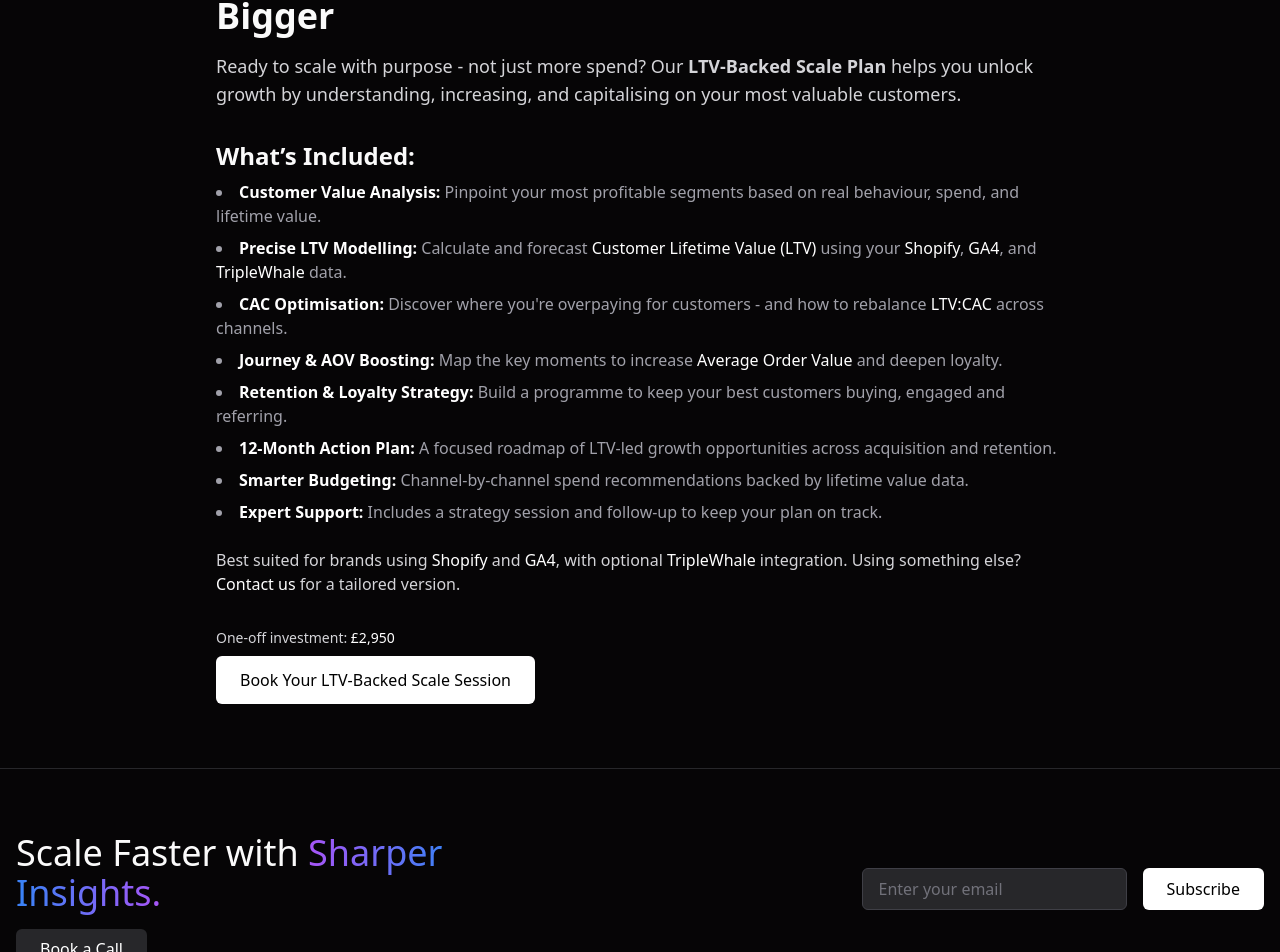
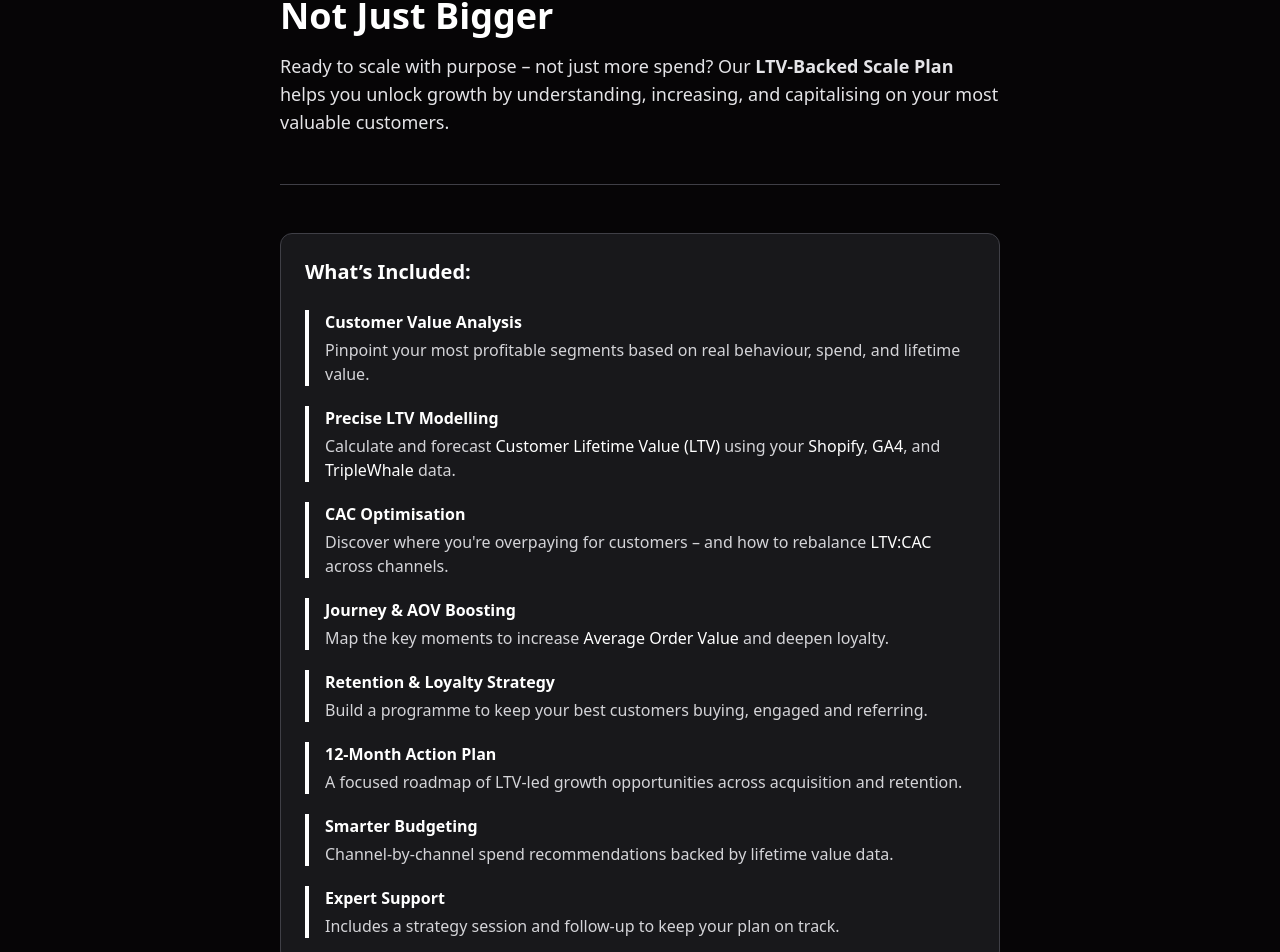
Before and after one commit to RetailSuccessCoach/retail-success-coach, a Next.js app: page /lifetime-value-backed-scale-plan in a window 1280 px wide. Shown: the part 188-1140 px from the top of the page. Built offline with nearby package versions, Linux system fonts and the light colour scheme.

Commit message:
Refine LTV-Backed Scale Plan page with improved UX and accessibility

```diff
--- a/src/app/lifetime-value-backed-scale-plan/page.tsx
+++ b/src/app/lifetime-value-backed-scale-plan/page.tsx
@@ -17,70 +17,97 @@ export default function LTVBackedScalePlanPage() {
         />
       </Head>
       <MainLayout>
-        <section className="py-16 px-6 max-w-4xl mx-auto">
-          <h1 className="text-4xl font-bold mb-4">
-            LTV-Backed Scale Plan: Grow Smarter, Not Just Bigger
-          </h1>
-          <p className="text-lg text-zinc-300 mb-6">
-            Ready to scale with purpose - not just more spend? Our <strong>LTV-Backed Scale Plan</strong> helps you unlock growth by understanding, increasing, and capitalising on your most valuable customers.
-          </p>
+        <section
+          aria-label="LTV-Backed Scale Plan Information"
+          className="py-16 px-4 sm:px-6 max-w-3xl mx-auto text-zinc-300 space-y-12"
+        >
+          {/* Header */}
+          <div className="space-y-4">
+            <h1 className="text-3xl sm:text-4xl font-bold text-white leading-snug">
+              LTV-Backed Scale Plan: Grow Smarter, Not Just Bigger
+            </h1>
+            <p className="text-base sm:text-lg leading-relaxed text-zinc-200">
+              Ready to scale with purpose – not just more spend? Our <strong>LTV-Backed Scale Plan</strong> helps you unlock growth by understanding, increasing, and capitalising on your most valuable customers.
+            </p>
+          </div>
 
-          <h2 className="text-2xl font-semibold mt-8 mb-2">What’s Included:</h2>
-          <ul className="list-disc list-inside text-zinc-400 space-y-2">
-            <li>
-              <span className="font-semibold text-white">Customer Value Analysis:</span>{" "}
-              Pinpoint your most profitable segments based on real behaviour, spend, and lifetime value.
-            </li>
-            <li>
-              <span className="font-semibold text-white">Precise LTV Modelling:</span>{" "}
-              Calculate and forecast <span className="text-white">Customer Lifetime Value (LTV)</span> using your <span className="text-white">Shopify</span>, <span className="text-white">GA4</span>, and <span className="text-white">TripleWhale</span> data.
-            </li>
-            <li>
-              <span className="font-semibold text-white">CAC Optimisation:</span>{" "}
-              Discover where you're overpaying for customers - and how to rebalance <span className="text-white">LTV:CAC</span> across channels.
-            </li>
-            <li>
-              <span className="font-semibold text-white">Journey & AOV Boosting:</span>{" "}
-              Map the key moments to increase <span className="text-white">Average Order Value</span> and deepen loyalty.
-            </li>
-            <li>
-              <span className="font-semibold text-white">Retention & Loyalty Strategy:</span>{" "}
-              Build a programme to keep your best customers buying, engaged and referring.
-            </li>
-            <li>
-              <span className="font-semibold text-white">12-Month Action Plan:</span>{" "}
-              A focused roadmap of LTV-led growth opportunities across acquisition and retention.
-            </li>
-            <li>
-              <span className="font-semibold text-white">Smarter Budgeting:</span>{" "}
-              Channel-by-channel spend recommendations backed by lifetime value data.
-            </li>
-            <li>
-              <span className="font-semibold text-white">Expert Support:</span>{" "}
-              Includes a strategy session and follow-up to keep your plan on track.
-            </li>
-          </ul>
+          {/* Divider */}
+          <div className="border-t border-zinc-700" />
 
-          <p className="mt-6 text-zinc-300">
-            Best suited for brands using <span className="text-white">Shopify</span> and <span className="text-white">GA4</span>, with optional <span className="text-white">TripleWhale</span> integration. Using something else?{" "}
-            <a href="/contact" className="text-white hover:underline">
-              Contact us
-            </a>{" "}
-            for a tailored version.
-          </p>
+          {/* What’s Included */}
+          <div className="bg-zinc-900 border border-zinc-700 rounded-xl p-5 sm:p-6">
+            <h2 className="text-xl font-semibold text-white mb-6">What’s Included:</h2>
 
-          <div className="mt-8">
-            <p className="text-zinc-300 text-sm mb-2">
+            <div className="space-y-5 text-sm sm:text-base leading-relaxed">
+              <div className="border-l-4 border-white pl-4">
+                <p className="text-white font-semibold mb-1">Customer Value Analysis</p>
+                <p className="text-zinc-300">Pinpoint your most profitable segments based on real behaviour, spend, and lifetime value.</p>
+              </div>
+
+              <div className="border-l-4 border-white pl-4">
+                <p className="text-white font-semibold mb-1">Precise LTV Modelling</p>
+                <p className="text-zinc-300">Calculate and forecast <span className="text-white">Customer Lifetime Value (LTV)</span> using your <span className="text-white">Shopify</span>, <span className="text-white">GA4</span>, and <span className="text-white">TripleWhale</span> data.</p>
+              </div>
+
+              <div className="border-l-4 border-white pl-4">
+                <p className="text-white font-semibold mb-1">CAC Optimisation</p>
+                <p className="text-zinc-300">Discover where you're overpaying for customers – and how to rebalance <span className="text-white">LTV:CAC</span> across channels.</p>
+              </div>
+
+              <div className="border-l-4 border-white pl-4">
+                <p className="text-white font-semibold mb-1">Journey & AOV Boosting</p>
+                <p className="text-zinc-300">Map the key moments to increase <span className="text-white">Average Order Value</span> and deepen loyalty.</p>
+              </div>
+
+              <div className="border-l-4 border-white pl-4">
+                <p className="text-white font-semibold mb-1">Retention & Loyalty Strategy</p>
+                <p className="text-zinc-300">Build a programme to keep your best customers buying, engaged and referring.</p>
+              </div>
+
+              <div className="border-l-4 border-white pl-4">
+                <p className="text-white font-semibold mb-1">12-Month Action Plan</p>
+                <p className="text-zinc-300">A focused roadmap of LTV-led growth opportunities across acquisition and retention.</p>
+              </div>
+
+              <div className="border-l-4 border-white pl-4">
+                <p className="text-white font-semibold mb-1">Smarter Budgeting</p>
+                <p className="text-zinc-300">Channel-by-channel spend recommendations backed by lifetime value data.</p>
+              </div>
+
+              <div className="border-l-4 border-white pl-4">
+                <p className="text-white font-semibold mb-1">Expert Support</p>
+                <p className="text-zinc-300">Includes a strategy session and follow-up to keep your plan on track.</p>
+              </div>
+            </div>
+          </div>
+
+          {/* Divider */}
+          <div className="border-t border-zinc-700" />
+
+          {/* Audience */}
+          <div className="space-y-4 text-sm sm:text-base leading-relaxed text-zinc-200">
+            <p>
+              Best suited for brands using <span className="text-white">Shopify</span> and <span className="text-white">GA4</span>, with optional <span className="text-white">TripleWhale</span> integration. Using something else?{" "}
+              <a href="/contact" className="text-white hover:underline">Contact us</a> for a tailored version.
+            </p>
+          </div>
+
+          {/* CTA */}
+          <div className="bg-zinc-800 border border-zinc-700 rounded-xl p-5 sm:p-6 text-center">
+            <p className="text-sm text-zinc-400 mb-3">
               One-off investment: <span className="text-white font-medium">£2,950</span>
             </p>
             <a
               href="/ltv-backed-scale-call"
-              className="inline-block px-6 py-3 bg-white text-black font-medium rounded-md hover:bg-zinc-200 transition"
+              role="button"
+              aria-label="Book your LTV-Backed Scale Session"
+              className="inline-block px-6 py-3 bg-white text-black font-semibold rounded-full hover:bg-zinc-200 transition-colors"
             >
-              Book Your LTV-Backed Scale Session
+              Book Your LTV-Backed Scale Session →
             </a>
           </div>
         </section>
+
       </MainLayout>
     </>
   );
```
